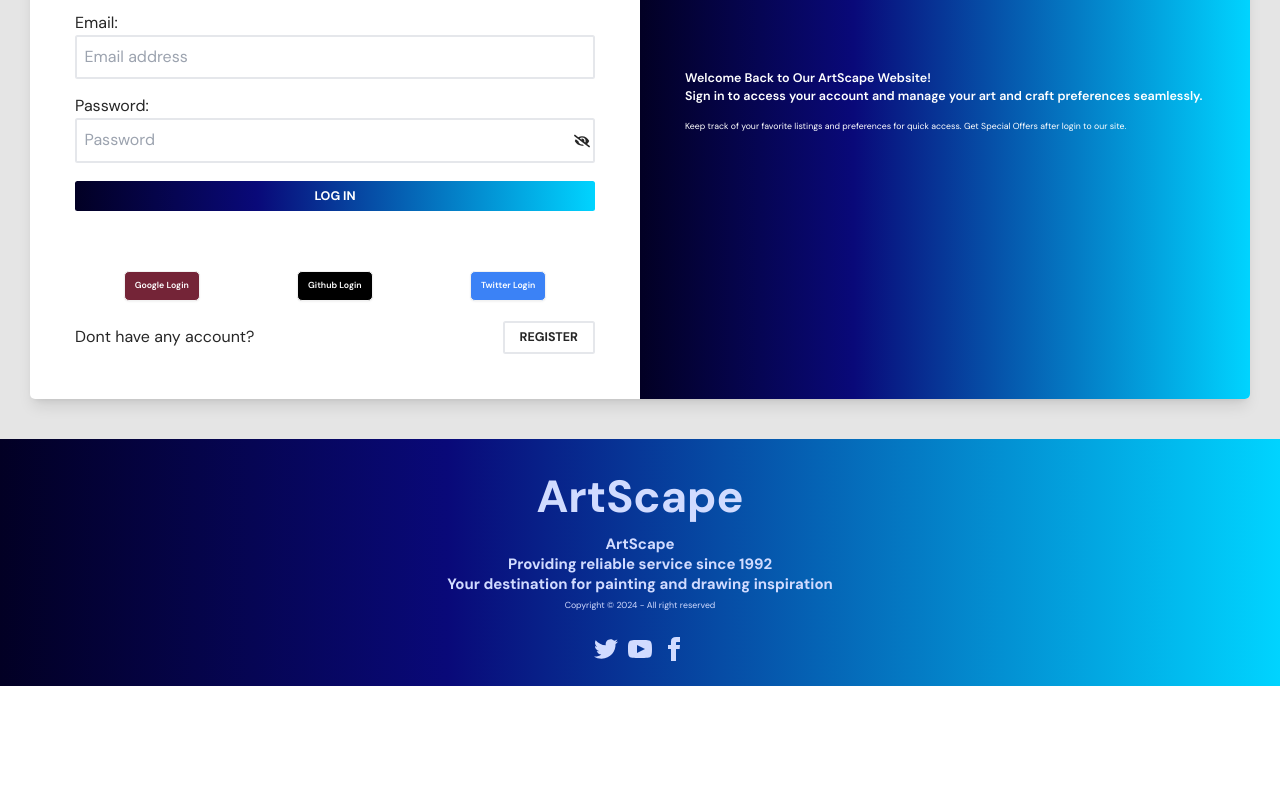
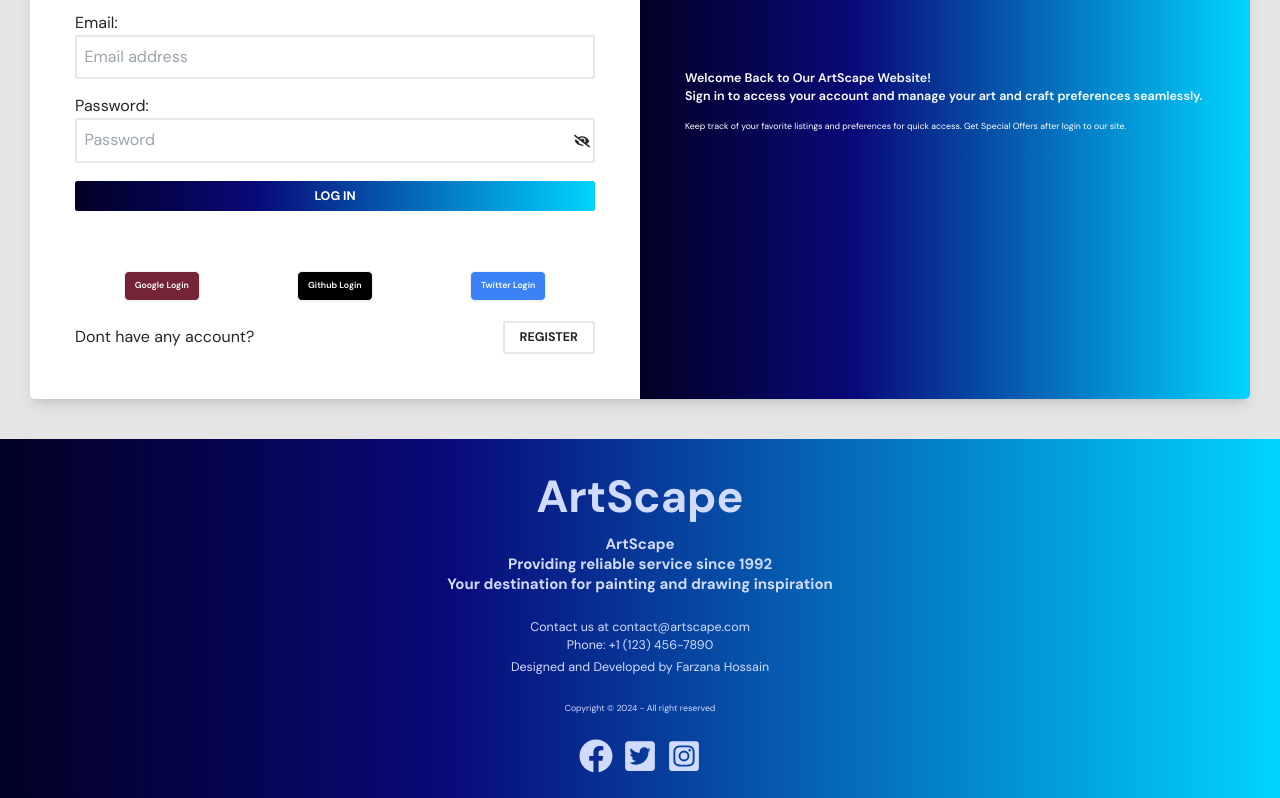
Before and after one commit to Bithe/B9A10-client-side-Bithe, a React (Vite) app: page /login in a window 1280 px wide. Shown: the part 356-1154 px from the top of the page. Before the commit the page ends 1042 px from the top, so only its background shows below. Built offline with nearby package versions, Linux system fonts and the light colour scheme; no server answers.

Commit message:
tooltip done

```diff
--- a/src/components/AddCraft/AddCraft.jsx
+++ b/src/components/AddCraft/AddCraft.jsx
@@ -59,6 +59,8 @@ const AddCraft = () => {
         toast("Craft Item added Successful");
       }
     })
+
+    e.target.reset();
   };
 
   return (
--- a/src/components/Footer/Footer.jsx
+++ b/src/components/Footer/Footer.jsx
@@ -1,3 +1,5 @@
+import { FaFacebook, FaInstagramSquare, FaTwitterSquare } from "react-icons/fa";
+
 const Footer = () => {
   return (
     // style={{
@@ -5,24 +7,49 @@ const Footer = () => {
     //     "linear-gradient(90deg, rgba(2,0,36,1) 0%, rgba(9,9,121,1) 35%, rgba(0,212,255,1) 100%)",
     // }}
 
-
-<footer className="footer footer-center p-10 bg-primary text-primary-content" style={{
+    <footer
+      className="footer footer-center p-10 bg-primary text-primary-content"
+      style={{
         background:
           "linear-gradient(90deg, rgba(2,0,36,1) 0%, rgba(9,9,121,1) 35%, rgba(0,212,255,1) 100%)",
-      }}>
+      }}
+    >
       <aside>
         <h1 className="text-7xl font-bold p-4">ArtScape</h1>
         <p className="text-2xl font-bold">
-      ArtScape <br/>Providing reliable service since 1992 <br></br>
+          ArtScape <br />
+          Providing reliable service since 1992 <br></br>
           Your destination for painting and drawing inspiration
         </p>
+        <div className="text-center text-xl p-8">
+          <p>
+            Contact us at{" "}
+            <a href="mailto:contact@artscape.com">contact@artscape.com</a>
+          </p>
+          <p>Phone: +1 (123) 456-7890</p>
+          <p className="mt-2">Designed and Developed by Farzana Hossain </p>
+        </div>
         <p>Copyright © 2024 - All right reserved</p>
       </aside>
       <nav>
-    <div className="grid grid-flow-col gap-4">
-      <a><svg xmlns="http://www.w3.org/2000/svg" width="24" height="24" viewBox="0 0 24 24" className="fill-current"><path d="M24 4.557c-.883.392-1.832.656-2.828.775 1.017-.609 1.798-1.574 2.165-2.724-.951.564-2.005.974-3.127 1.195-.897-.957-2.178-1.555-3.594-1.555-3.179 0-5.515 2.966-4.797 6.045-4.091-.205-7.719-2.165-10.148-5.144-1.29 2.213-.669 5.108 1.523 6.574-.806-.026-1.566-.247-2.229-.616-.054 2.281 1.581 4.415 3.949 4.89-.693.188-1.452.232-2.224.084.626 1.956 2.444 3.379 4.6 3.419-2.07 1.623-4.678 2.348-7.29 2.04 2.179 1.397 4.768 2.212 7.548 2.212 9.142 0 14.307-7.721 13.995-14.646.962-.695 1.797-1.562 2.457-2.549z"></path></svg></a>
-      <a><svg xmlns="http://www.w3.org/2000/svg" width="24" height="24" viewBox="0 0 24 24" className="fill-current"><path d="M19.615 3.184c-3.604-.246-11.631-.245-15.23 0-3.897.266-4.356 2.62-4.385 8.816.029 6.185.484 8.549 4.385 8.816 3.6.245 11.626.246 15.23 0 3.897-.266 4.356-2.62 4.385-8.816-.029-6.185-.484-8.549-4.385-8.816zm-10.615 12.816v-8l8 3.993-8 4.007z"></path></svg></a>
-      <a><svg xmlns="http://www.w3.org/2000/svg" width="24" height="24" viewBox="0 0 24 24" className="fill-current"><path d="M9 8h-3v4h3v12h5v-12h3.642l.358-4h-4v-1.667c0-.955.192-1.333 1.115-1.333h2.885v-5h-3.808c-3.596 0-5.192 1.583-5.192 4.615v3.385z"></path></svg></a>
+        <div>
+          <ul className="flex space-x-4">
+            <li>
+              <a href="https://www.facebook.com/" className="hover:text-gray-400">
+                <FaFacebook size={34} />
+              </a>
+            </li>
+            <li>
+              <a href="https://twitter.com/home" className="hover:text-gray-400">
+                <FaTwitterSquare size={34} />
+              </a>
+            </li>
+            <li>
+              <a href="https://www.instagram.com/accounts/login/" className="hover:text-gray-400">
+                <FaInstagramSquare size={34} />
+              </a>
+            </li>
+          </ul>
         </div>
       </nav>
     </footer>
--- a/src/components/Home/Home.jsx
+++ b/src/components/Home/Home.jsx
@@ -186,8 +186,8 @@ const Home = () => {
                     {subcategory.description}
                   </h3>
                   <div className="flex flex-wrap justify-between pt-3 space-x-2 text-xs dark:text-gray-600">
-                    <span>June 1, 2020</span>
-                    <span>2.1K views</span>
+                    {/* <span>June 1, 2020</span> */}
+                    <span>{subcategory.views}K views</span>
                   </div>
                 </div>
               </Link>
--- a/src/components/Navbar/Navbar.jsx
+++ b/src/components/Navbar/Navbar.jsx
@@ -1,6 +1,7 @@
 import { NavLink } from "react-router-dom";
 import { AuthContext } from "../AuthProvider/AuthProvider";
 import { useContext, useEffect, useState } from "react";
+import { Tooltip } from "react-tooltip";
 
 const Navbar = () => {
   const { user, logout } = useContext(AuthContext);
@@ -48,9 +49,6 @@ const Navbar = () => {
               className="menu menu-sm dropdown-content mt-3 z-[1] p-2 shadow bg-base-100 rounded-box w-52"
             >
               <NavLink
-              data-tip="Tooltip content here"
-              data-place="bottom"
-              data-type="dark"
                 to="/"
                 className={({ isActive }) =>
                   isActive
@@ -108,7 +106,11 @@ const Navbar = () => {
         {/* larger device */}
         <div className="navbar-center hidden lg:flex gap-2 px-8">
           <ul className="menu menu-horizontal px-1 gap-8 justify-center items-center ">
+            <Tooltip id="home" place="top" effect="solid"></Tooltip>
             <NavLink
+              data-tooltip-id="home"
+              data-tooltip-content="Home"
+              data-tooltip-place="top"
               to="/"
               className={({ isActive }) =>
                 isActive
@@ -119,8 +121,13 @@ const Navbar = () => {
               Home
             </NavLink>
 
+            <Tooltip id="all-art-craft" place="top" effect="solid"></Tooltip>
+
             <NavLink
               to="/all-art-craft"
+              data-tooltip-id="all-art-craft"
+              data-tooltip-content="All Art & craft Items"
+              data-tooltip-place="top"
               className={({ isActive }) =>
                 isActive
                   ? "dark:bg-white dark:text-gray-900 border rounded-lg p-4 text-lg font-bold border-[#1a3147] bg-white text-black"
@@ -134,7 +141,12 @@ const Navbar = () => {
 
             {user && (
               <div className=" flex justify-center items-center gap-8">
+                <Tooltip id="add-craft" place="top" effect="solid"></Tooltip>
+
                 <NavLink
+                data-tooltip-id="add-craft"
+                data-tooltip-content="Add Craft Item"
+                data-tooltip-place="top"
                   to="/add-craft"
                   className={({ isActive }) =>
                     isActive
@@ -145,7 +157,12 @@ const Navbar = () => {
                   Add Craft Item
                 </NavLink>
 
+                <Tooltip id="user-craft-list" place="top" effect="solid"></Tooltip>
+
                 <NavLink
+                data-tooltip-id="user-craft-list"
+                data-tooltip-content="My Art&Craft List"
+                data-tooltip-place="top"
                   to="/user-craft-list"
                   className={({ isActive }) =>
                     isActive
--- a/src/components/Root/Root.jsx
+++ b/src/components/Root/Root.jsx
@@ -5,9 +5,7 @@ const Root = () => {
   return (
     <div>
       <Navbar></Navbar>
-      <div className="min-h-[calc(100vh-340px)]">
         <Outlet></Outlet>
-      </div>
       <Footer></Footer>
     </div>
   );
--- a/src/components/Subcategory/Subcategory.jsx
+++ b/src/components/Subcategory/Subcategory.jsx
@@ -13,9 +13,9 @@ const Subcategory = () => {
       {subcategory.map((item) => (
         <div
           key={item._id}
-          className="relative flex flex-col items-center mx-auto lg:flex-row-reverse lg:max-w-5xl lg:mt-12 xl:max-w-6xl py-10 dark:text-black text-black "
+          className=" flex flex-col items-center mx-auto lg:flex-row-reverse lg:max-w-5xl lg:mt-12 xl:max-w-6xl py-10 dark:text-black text-black "
         >
-          <div className="w-full h-64 lg:w-1/2 lg:h-auto py-8">
+          <div className="w-full lg:w-1/2 lg:h-auto py-8">
             <img
               className="h-full w-full object-cover"
               src={item.photo}
@@ -23,7 +23,7 @@ const Subcategory = () => {
             ></img>
           </div>
 
-          <div className="max-w-lg bg-white md:max-w-2xl md:z-10 md:shadow-lg md:absolute md:top-0 md:mt-48 lg:w-3/5 lg:left-0 lg:mt-20 lg:ml-20 xl:mt-24 xl:ml-12 border-blue-500 border ">
+          <div className="max-w-lg bg-white md:max-w-2xl md:shadow-lg  md:top-0 md:mt-48 lg:w-3/5 lg:left-0 lg:mt-20 lg:ml-20 xl:mt-24 xl:ml-12 border-blue-500 border ">
             <div className="flex flex-col p-8 md:px-16">
               <h2 className="text-2xl font-medium uppercase text-blue-800 lg:text-4xl">
                 {item.item_name}{" "}
--- a/src/components/UpdateCraft/UpdateCraft.jsx
+++ b/src/components/UpdateCraft/UpdateCraft.jsx
@@ -60,7 +60,11 @@ const UpdateCraft = () => {
         if (data?.modifiedCount > 0) {
           toast("Craft Item updated Successfully");
         }
-      });
+      })
+      e.target.reset();
+
+
+
   };
 
   return (
@@ -112,6 +116,7 @@ const UpdateCraft = () => {
               className="w-full p-2 border rounded-md focus:outline-[#381f55]"
               type="text"
               placeholder="Select category"
+              defaultValue={subcategory_Name} // Set default value here
             >
                 <option value="Landscape Painting" selected>
                   Landscape Painting
@@ -147,6 +152,7 @@ const UpdateCraft = () => {
                 className="w-full p-2 border rounded-md focus:outline-[#381f55]"
                 type="text"
                 placeholder="Select category"
+                defaultValue={customization}
               >
                 <option value="Yes" selected>
                   Yes{" "}
@@ -239,6 +245,7 @@ const UpdateCraft = () => {
               className="w-full p-2 border rounded-md focus:outline-[#381f55]"
               type="text"
               placeholder="Select category"
+              defaultValue={processing_time} // Set default value here
             >
                 <option value="1-2 weeks" selected>
                   1-2 weeks{" "}
@@ -262,6 +269,7 @@ const UpdateCraft = () => {
                 className="w-full p-2 border rounded-md focus:outline-[#381f55]"
                 type="text"
                 placeholder="Select category"
+                defaultValue={stockStatus}
               >
                 <option value="In Stock" selected>
                   In stock{" "}
--- a/src/components/UserArtCraftList/UserArtCraftCard.jsx
+++ b/src/components/UserArtCraftList/UserArtCraftCard.jsx
@@ -5,7 +5,7 @@ import "../CraftCard/Button.css";
 import Swal from 'sweetalert2';
 
 
-const UserArtCraftCard = ({ craft, userCraft, setUserCraft }) => {
+const UserArtCraftCard = ({ craft, userCraft, setUserCraft, displayCraft, setDisplayCraft }) => {
   const { user } = useContext(AuthContext);
   console.log(craft);
 
@@ -49,8 +49,8 @@ const UserArtCraftCard = ({ craft, userCraft, setUserCraft }) => {
               icon: "success"
             }
           )
-          const remaining = userCraft.filter(artCraft=> artCraft._id !== _id );
-          setUserCraft([...remaining]);
+          const remaining = displayCraft.filter(artCraft=> artCraft._id !== _id );
+          setDisplayCraft([...remaining]);
           }
 
         })
--- a/src/components/UserArtCraftList/UserArtCraftList.jsx
+++ b/src/components/UserArtCraftList/UserArtCraftList.jsx
@@ -9,6 +9,29 @@ const UserArtCraftList = () => {
 
   const [userCraft, setUserCraft] = useState([]);
 
+    // FILTER BY CUS
+    const [displayCraft, setDisplayCraft] = useState([]);
+
+ // FILTER
+const handleFilter = filter =>{
+  console.log(filter);
+
+  if (filter === "all") {
+    setDisplayCraft(userCraft);
+  }
+  else if (filter === "yes") {
+    const filterCraft = userCraft.slice().sort((a, b) => {
+      return b.rating - a.rating;
+    });
+    setDisplayCraft(filterCraft);
+  }
+  else if (filter === "no") {
+    const filterCraft = userCraft.slice().sort((a, b) => {
+      return b.totalPages - a.totalPages;
+    });
+    setDisplayCraft(filterCraft);
+  }
+}
 
   useEffect(() => {
     fetch(`https://art-scape-server.vercel.app/crafts/${user?.email}`)
@@ -16,14 +39,14 @@ const UserArtCraftList = () => {
       .then((data) => {
         console.log(data);
         setUserCraft(data);
+        setDisplayCraft(data);
       });
   }, [user]);
 
 
 
-  // const handleSort = sort =>{
-  //   console.log(sort);
-  // }
+
+
   return (
     <section className="dark:bg-gray-100 dark:text-gray-800">
     <div className="container p-6 mx-auto space-y-6 sm:space-y-12  ">
@@ -51,8 +74,11 @@ const UserArtCraftList = () => {
               <a>All</a>
             </li>
 
-            <li >
-              <a>Customization</a>
+            <li onClick={()=> handleFilter()} >
+              <a>Customization: Yes</a>
+            </li>
+            <li onClick={()=> handleFilter()}>
+              <a>Customization: No</a>
             </li>
 
 
@@ -63,7 +89,7 @@ const UserArtCraftList = () => {
 
        {/* CARDS */}
        <div className="grid justify-center grid-cols-1 gap-6 sm:grid-cols-2 lg:grid-cols-3 ">
-          {userCraft.map((craft) => (
+          {displayCraft.map((craft) => (
             <UserArtCraftCard key={craft._id} craft={craft}
             userCraft={userCraft} setUserCraft={setUserCraft}></UserArtCraftCard>
           ))}
```
Also changed, not shown: src/assets/image/ink.jpg, src/assets/image/realistic.jpg (added). Lines whose indentation alone changed are shown as unchanged.
